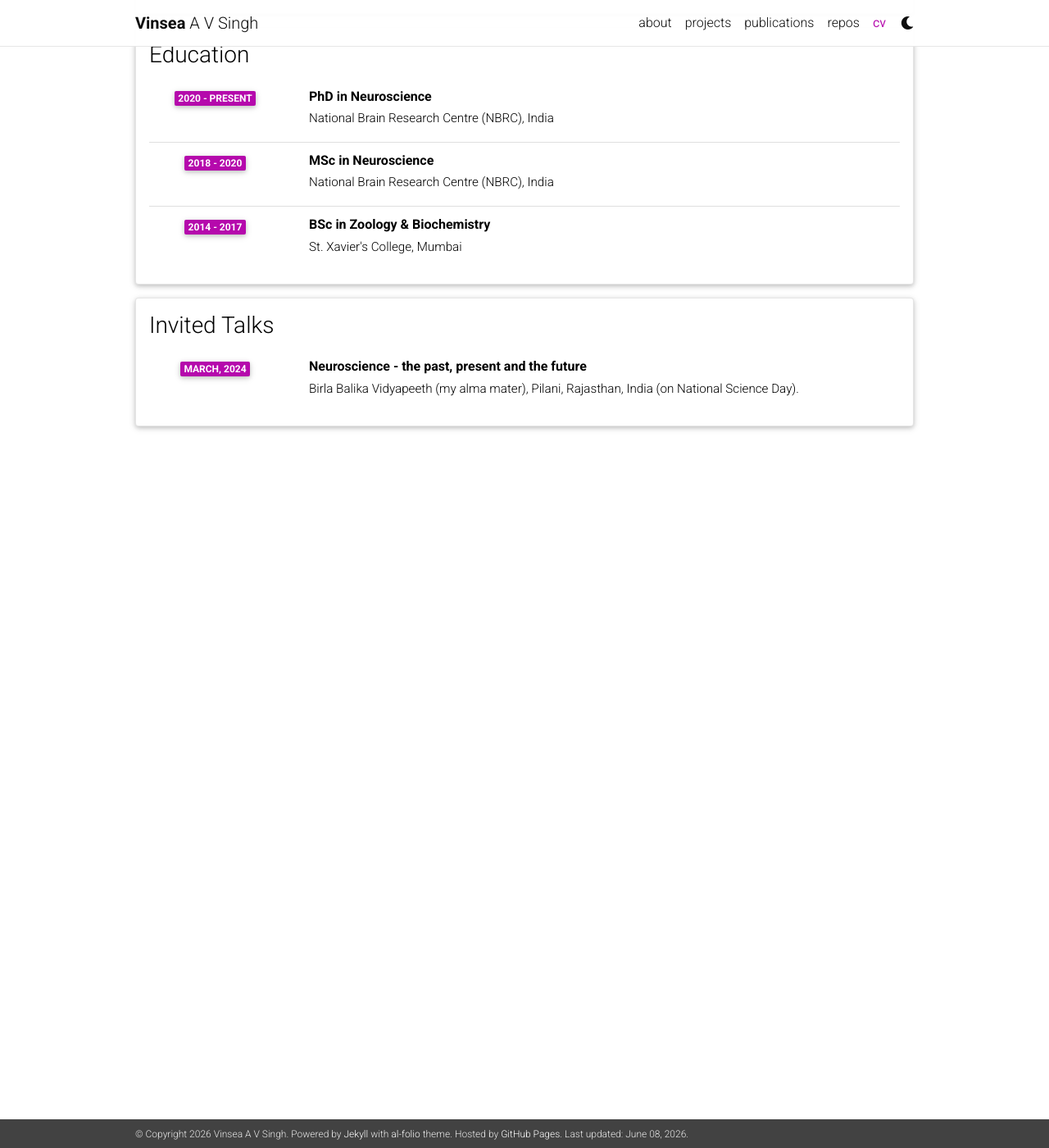
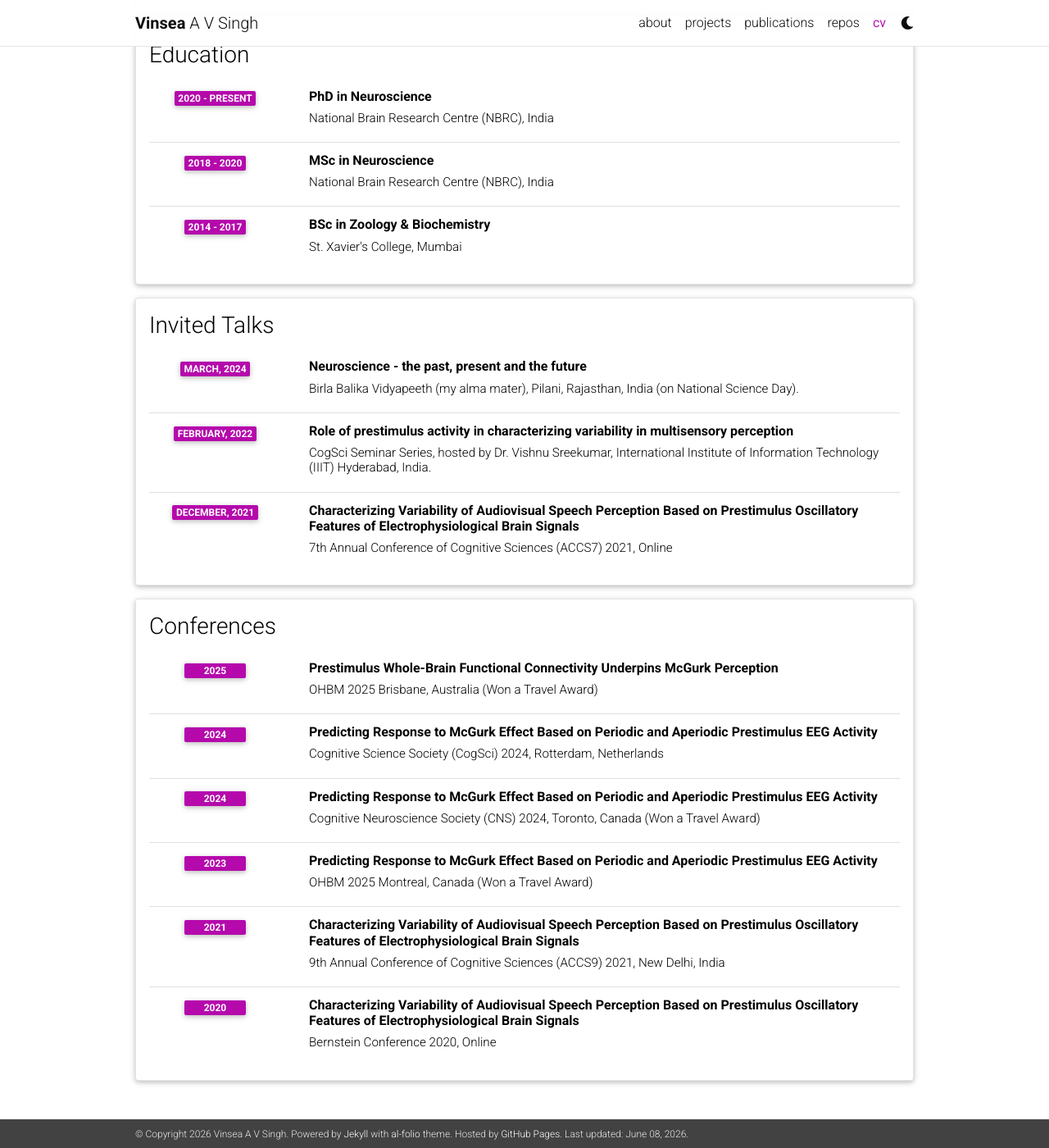
Before and after one commit to VinseaSingh/vinseasingh.github.io, a Jekyll site: the page built from _pages/cv.md, in a window 1280 px wide and 1400 px high, scrolled down 357 px. Shown: the whole window at 82% size. Built offline with Jekyll 4.4.1, drawn with Linux system fonts in a browser that asks for light colours; comment, search, counter and statistics services are not loaded; a style sheet for code colours, icons or effects is not loaded; some of the changed lines change nothing that is shown.

Commit message:
Update cv.yml

```diff
--- a/_data/cv.yml
+++ b/_data/cv.yml
@@ -13,9 +13,9 @@
 #- title: Experience
   #type: time_table
   #contents:
-    #- title: Assistent
-      #institution: Czech University of Life Sciences Prague, Czechia
-      #year: 2024 - present
+    #- title:
+      #institution:
+      #year:
 
 - title: Education
   type: time_table
@@ -36,31 +36,31 @@
     - title: Neuroscience - the past, present and the future
       institution: Birla Balika Vidyapeeth (my alma mater), Pilani, Rajasthan, India (on National Science Day).
       year: March, 2024
-    #- title: Role of prestimulus activity in characterizing variability in multisensory perception
-      #institution: CogSci Seminar Series, hosted by Dr. Vishnu Sreekumar, International Institute of Information Technology (IIIT) Hyderabad, India.
-      #year: February, 2022
-    #- title: Characterizing Variability of Audiovisual Speech Perception Based on Prestimulus Oscillatory Features of Electrophysiological Brain Signals
-      #institution: 7th Annual Conference of Cognitive Sciences (ACCS7) 2021, Online
-      #year: December, 2021
+    - title: Role of prestimulus activity in characterizing variability in multisensory perception
+      institution: CogSci Seminar Series, hosted by Dr. Vishnu Sreekumar, International Institute of Information Technology (IIIT) Hyderabad, India.
+      year: February, 2022
+    - title: Characterizing Variability of Audiovisual Speech Perception Based on Prestimulus Oscillatory Features of Electrophysiological Brain Signals
+      institution: 7th Annual Conference of Cognitive Sciences (ACCS7) 2021, Online
+      year: December, 2021
 
-#- title: Conferences
-  #type: time_table
-  #contents:
-    #- title: Prestimulus Whole-Brain Functional Connectivity Underpins McGurk Perception
-      #institution: OHBM 2025 Brisbane, Australia (Won a Travel Award)
-      #year: 2025
-    #- title: Predicting Response to McGurk Effect Based on Periodic and Aperiodic Prestimulus EEG Activity
-      #institution: Cognitive Science Society (CogSci) 2024, Rotterdam, Netherlands
-      #year: 2024
-    #- title: Predicting Response to McGurk Effect Based on Periodic and Aperiodic Prestimulus EEG Activity
-      #institution: Cognitive Neuroscience Society (CNS) 2024, Toronto, Canada (Won a Travel Award)
-      #year: 2024
-    #- title: Predicting Response to McGurk Effect Based on Periodic and Aperiodic Prestimulus EEG Activity
-      #institution: OHBM 2025 Montreal, Canada (Won a Travel Award)
-      #year: 2023
-    #- title: Characterizing Variability of Audiovisual Speech Perception Based on Prestimulus Oscillatory Features of Electrophysiological Brain Signals
-      #institution: 9th Annual Conference of Cognitive Sciences (ACCS9) 2021, New Delhi, India
-      #year: 2021
-    #- title: Characterizing Variability of Audiovisual Speech Perception Based on Prestimulus Oscillatory Features of Electrophysiological Brain Signals
-      #institution: Bernstein Conference 2020, Online
-      #year: 2020
+- title: Conferences
+  type: time_table
+  contents:
+    - title: Prestimulus Whole-Brain Functional Connectivity Underpins McGurk Perception
+      institution: OHBM 2025 Brisbane, Australia (Won a Travel Award)
+      year: 2025
+    - title: Predicting Response to McGurk Effect Based on Periodic and Aperiodic Prestimulus EEG Activity
+      institution: Cognitive Science Society (CogSci) 2024, Rotterdam, Netherlands
+      year: 2024
+    - title: Predicting Response to McGurk Effect Based on Periodic and Aperiodic Prestimulus EEG Activity
+      institution: Cognitive Neuroscience Society (CNS) 2024, Toronto, Canada (Won a Travel Award)
+      year: 2024
+    - title: Predicting Response to McGurk Effect Based on Periodic and Aperiodic Prestimulus EEG Activity
+      institution: OHBM 2025 Montreal, Canada (Won a Travel Award)
+      year: 2023
+    - title: Characterizing Variability of Audiovisual Speech Perception Based on Prestimulus Oscillatory Features of Electrophysiological Brain Signals
+      institution: 9th Annual Conference of Cognitive Sciences (ACCS9) 2021, New Delhi, India
+      year: 2021
+    - title: Characterizing Variability of Audiovisual Speech Perception Based on Prestimulus Oscillatory Features of Electrophysiological Brain Signals
+      institution: Bernstein Conference 2020, Online
+      year: 2020
```
